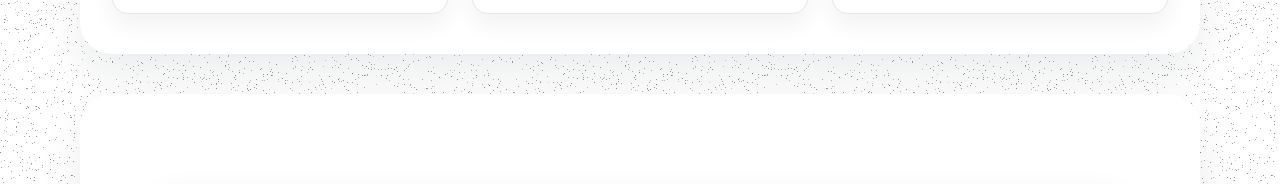
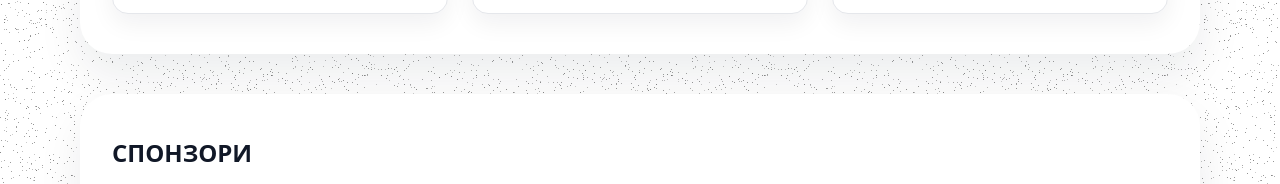
Before and after one commit to superdevmk/mhra-site, a plain HTML site: page mk/index.html in a window 1280 px wide. Shown: the part 1816-2000 px from the top of the page. Drawn offline with Linux system fonts and the light colour scheme.

Commit message:
СПОНЗОРИ

```diff
--- a/mk/index.html
+++ b/mk/index.html
@@ -213,6 +213,7 @@
 
     <section class="section">
   <div class="section-shell">
+    <h2 class>СПОНЗОРИ</h2>
     <div class="sponsor-card">
       <div class="sponsor-card__inner">
         <img
```
